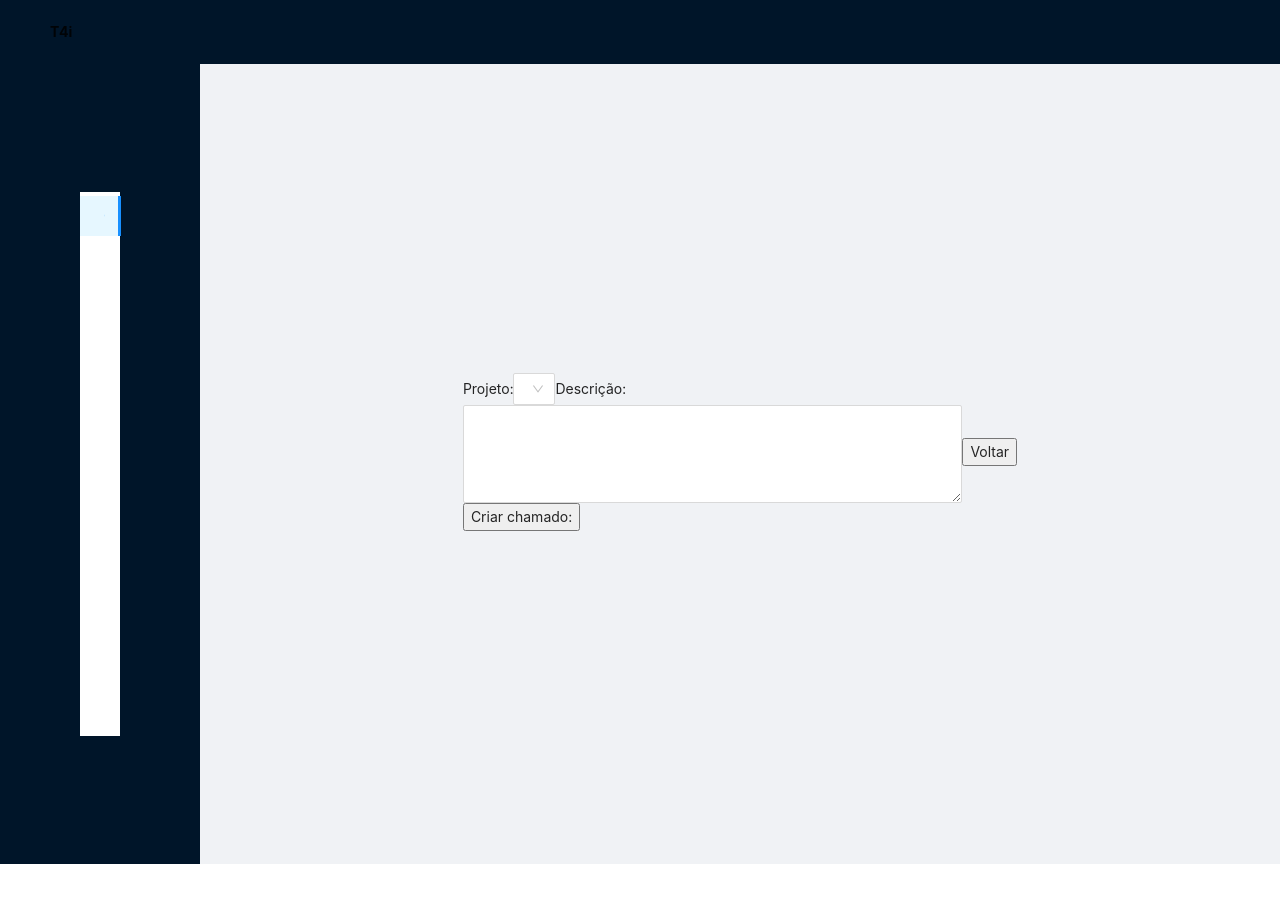
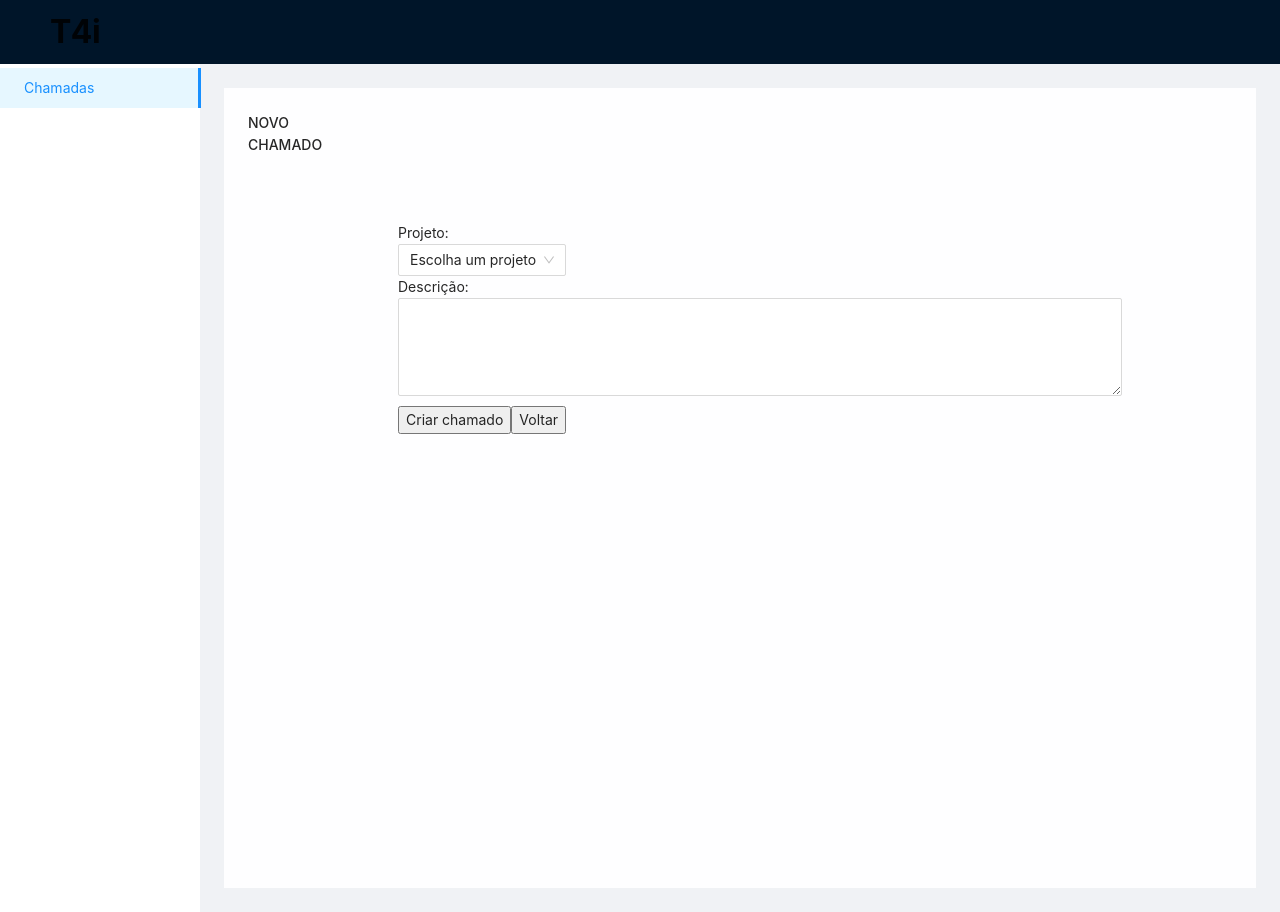
Before and after one commit to PedroBarbosan3/react-training, a React (Create React App) app: page /call/new in a window 1280 px wide. Before the commit the page ends 864 px from the top, so only its background shows below. Built offline with nearby package versions, Linux system fonts and the light colour scheme.

Commit message:
style melhorado

```diff
--- a/src/Pages/Calls.tsx
+++ b/src/Pages/Calls.tsx
@@ -2,7 +2,8 @@ import { Button } from "../Components/Button";
 
 import { useHistory } from "react-router-dom";
 
-import { Layout, Menu, Table } from "antd";
+import { Layout, Menu, Table} from "antd";
+import { ColumnsType } from "antd/es/table";
 
 import "../styles/calls.css";
 
@@ -11,34 +12,42 @@ import { useAppSelector } from "../redux/hooks";
 import data from "../data/data.json";
 
 export function Calls() {
-  const columns = [
+  //Colunas da tabela
+  interface colunas {
+    Descricao: string;
+    Projeto: string;
+    Status: String;
+  }
+  const columns: ColumnsType<colunas> = [
     {
       title: "Número",
     },
     {
       title: "Descrição",
       dataIndex: "Descricao",
+      fixed:"left",
     },
     {
       title: "Projeto",
-      dataIndex: "projeto",
+      dataIndex: "Projeto",
     },
     {
       title: "Status",
-      dataIndex: "StatusChamado",
+      dataIndex: "Status",
     },
     {
       title: "Ações",
     },
   ];
 
+  //Função pegar o estado do store e organizar esse estado para poder mostrar na tabela
   const calling = useAppSelector((state) => state.criarChamado);
 
-  const finalData = calling.map(function (cal) {
+  const finalData: colunas[] = calling.map(function (cal) {
     const Datx = {
       Descricao: cal.Descricao,
-      projeto: data.Projeto[cal.Idprojeto].Denominacao,
-      StatusChamado: data.StatusChamado[cal.IdStatusChamado].Denominacao,
+      Projeto: data.Projeto[cal.Idprojeto].Denominacao,
+      Status: data.StatusChamado[cal.IdStatusChamado].Denominacao,
     };
     return Datx;
   });
@@ -70,19 +79,25 @@ export function Calls() {
             <Menu.Item key="1">Chamadas</Menu.Item>
           </Menu>
         </Sider>
-        <Layout style={{ padding: "0 24px 24px" }}>
-          <div className="Button">
-            <Button onClick={navigateToNewCall}>Criar Chamado</Button>
-          </div>
+        <Button className="criarChamado" onClick={navigateToNewCall}>
+              Criar Chamado
+            </Button>
+        <Layout style={{ padding: "24px 24px 24px" }}>
           <Content
             className="site-layout-background"
             style={{
               padding: 24,
-              margin: 0,
+              margin: 40,
               minHeight: 280,
             }}
           >
-            <Table columns={columns} dataSource={finalData} bordered />
+            <Table
+              columns={columns}
+              dataSource={finalData}
+              bordered
+              pagination={false}
+              scroll={{y : 400}}
+            />
           </Content>
         </Layout>
       </Layout>
--- a/src/Pages/Home.tsx
+++ b/src/Pages/Home.tsx
@@ -5,7 +5,7 @@ import { Layout } from "antd";
 import "../styles/home.css";
 
 export function Home() {
-  const { Sider, Content } = Layout;
+  const { Content } = Layout;
 
   const history = useHistory();
   function navigateToCalls() {
@@ -14,28 +14,25 @@ export function Home() {
   return (
     <Layout>
       <Layout>
-        <Sider>
-          <strong className="strong">t4i</strong>
-        </Sider>
         <Content>
-          <div className="main">
+          <div id ="Marca">
+          <strong className="logo">T4i</strong>
+          </div>
+          <div id= "separator"></div>
+          <div id="main">
             <div>
-              <h1>Acesso ao portal</h1>
+              <h1 className = "Acesso">Acesso ao portal</h1>
             </div>
             <div>
               <form>
-                <label>
-                  Usuário:
-                  <input type="text" name="Usuário" id="Usuário" />
-                </label>
-                <label>
-                  Senha:
-                  <input type="text" name="Senha" id="Senha" />
-                </label>
-                <Button onClick={navigateToCalls}>Entrar</Button>
+                <label>Usuário:</label>
+                  <input className = "user" type="text" name="Usuário" id="Usuário" />
+                <label>Senha:</label>
+                  <input className = "password" type="text" name="Senha" id="Senha" />
+                <Button className = "entrar" onClick={navigateToCalls}>Entrar</Button>
               </form>
             </div>
-            <div>Esqueci minha senha</div>
+            <div id = "passForget">Esqueci minha senha</div>
           </div>
         </Content>
       </Layout>
--- a/src/Pages/Newcall.tsx
+++ b/src/Pages/Newcall.tsx
@@ -7,6 +7,8 @@ import { Layout, Menu, Input, Select } from "antd";
 import { useAppDispatch } from "../redux/hooks";
 import { descricaoHandler } from "../redux/criarChamado";
 import { useState } from "react";
+
+import "../styles/newCall.css";
 
 export function Newcall() {
   //antd
@@ -27,11 +29,14 @@ export function Newcall() {
   const [value, setValue] = useState("");
   const [selectValue, setSelectValue] = useState();
 
-  //const projetos = ["ARK", "KINESIS", "XENON"];
 
   //submit
   const handleSubmit = (e: any) => {
     e.preventDefault();
+    if(selectValue == null || value === ""){
+      alert("faltando dados");
+    }
+    else{
     dispatch(
       descricaoHandler({
         Id: 1,
@@ -39,9 +44,8 @@ export function Newcall() {
         Idprojeto: selectValue,
       })
     );
+  }
   };
-
-  console.log(selectValue);
 
   return (
     <Layout>
@@ -61,7 +65,7 @@ export function Newcall() {
             <Menu.Item key="1">Chamadas</Menu.Item>
           </Menu>
         </Sider>
-        <Layout style={{ padding: "0 24px 24px" }}>
+        <Layout style={{ padding: "24px 24px 24px" }}>
           <Content
             className="site-layout-background"
             style={{
@@ -70,27 +74,30 @@ export function Newcall() {
               minHeight: 280,
             }}
           >
+            <h1 className = "titulo">NOVO CHAMADO</h1>
+            <div id = "forme">
               <form onSubmit={handleSubmit}>
-              <label>
-                Projeto:
-                <Select onSelect={(value, e) => setSelectValue(e.value)}>
+                <label>Projeto:</label>
+                  <Select
+                    defaultValue={"Escolha um projeto"}
+                    onSelect={(value, e) => setSelectValue(e.value)}
+                  >
                     <Option value={0}>ARK</Option>
                     <Option value={1}>XENON</Option>
                     <Option value={2}>KINESIS</Option>
                   </Select>
-              </label>
-              <label>
-                Descrição:
+                <label>Descrição:</label>
                   <TextArea
                     value={value}
                     onChange={(e) => setValue(e.target.value)}
                     rows={4}
+                    cols = {100}
                   />
-              </label>
-              <Button type="submit"> Criar chamado:</Button>
+                <div id = "botoes">
+                <Button type="submit"> Criar chamado</Button>
+                <Button onClick={navigateToCalls}>Voltar</Button>
+                </div>
               </form>
-            <div>
-              <Button onClick={navigateToCalls}>Voltar</Button>
             </div>
           </Content>
         </Layout>
--- a/src/styles/calls.css
+++ b/src/styles/calls.css
@@ -6,7 +6,14 @@
 .logo {
   text-align: left;
 }
-.Button {
-  text-align: right;
+.criarChamado {
+  display: flex;
+  justify-content: center;
+  position: absolute;
+  right: 60px;
+  width: 180px;
+  padding: 10px;
+  align-items: center;
+  margin-bottom: 30px;
   margin-top: 10px;
 }
--- a/src/styles/home.css
+++ b/src/styles/home.css
@@ -1,34 +1,55 @@
 @import "antd/dist/antd.css";
 
-.ant-layout-sider {
-  background: #a8a8b3;
+.ant-layout-content {
+  background: #fefeff;
   display: flex;
+  justify-content: space-evenly;
+  height: 100vh;
   align-items: stretch;
-  height: 100vh;
-  flex: 7;
-  color: rgb(0, 0, 0);
+  align-content: stretch;
+}
+
+#Marca {
   display: flex;
   flex-direction: column;
   justify-content: center;
-  padding: 128px 80px;
+  text-align: center;
+  margin: 200px 150px;
 }
-.strong{
+.logo {
   font: 700 36px;
-  line-height: 42px;
-  margin-top: 16px;
+  font-size: xx-large;
 }
-.ant-layout-content{
-  flex: 8;
-        padding: 0 32px;
-        display: flex;
-        align-items: center;
-        justify-content: center;
+#separator {
+  height: 100%;
+  border-left: solid;
+  margin-top: 100px;
 }
-.main{
+#main {
   display: flex;
-        flex-direction: column;
-        width: 100%;
-        max-width: 320px;
-        align-items: stretch;
-        text-align: center;
+  flex-direction: column;
+  width: 100%;
+  max-width: 320px;
+  align-items: stretch;
+  text-align: center;
+  margin: 200px 150px;
+  justify-content: center;
 }
+label {
+  display: block;
+  text-align: left;
+}
+.Acesso {
+  margin-bottom: 50px;
+}
+input {
+  display: block;
+  width: 100%;
+}
+.entrar {
+  margin-top: 20px;
+  width: 100%;
+}
+#passForget {
+  margin-top: 20px;
+}
--- /dev/null
+++ b/src/styles/newCall.css
@@ -0,0 +1,20 @@
+.titulo{
+  width: 100px;
+  height: 60px;
+  padding-right: 150px;
+ align-items: stretch;
+ justify-content: stretch;
+}
+#forme {
+  display: flex;
+  align-items: stretch;
+  justify-content: center;
+  position: relative;
+  margin-top: 60px;
+  padding: 50px 10px 0 100px;
+  width: 100%;
+  right: 100px;
+}
+#botoes {
+  margin-top: 10px;
+}
```
Lines whose indentation alone changed are shown as unchanged.
